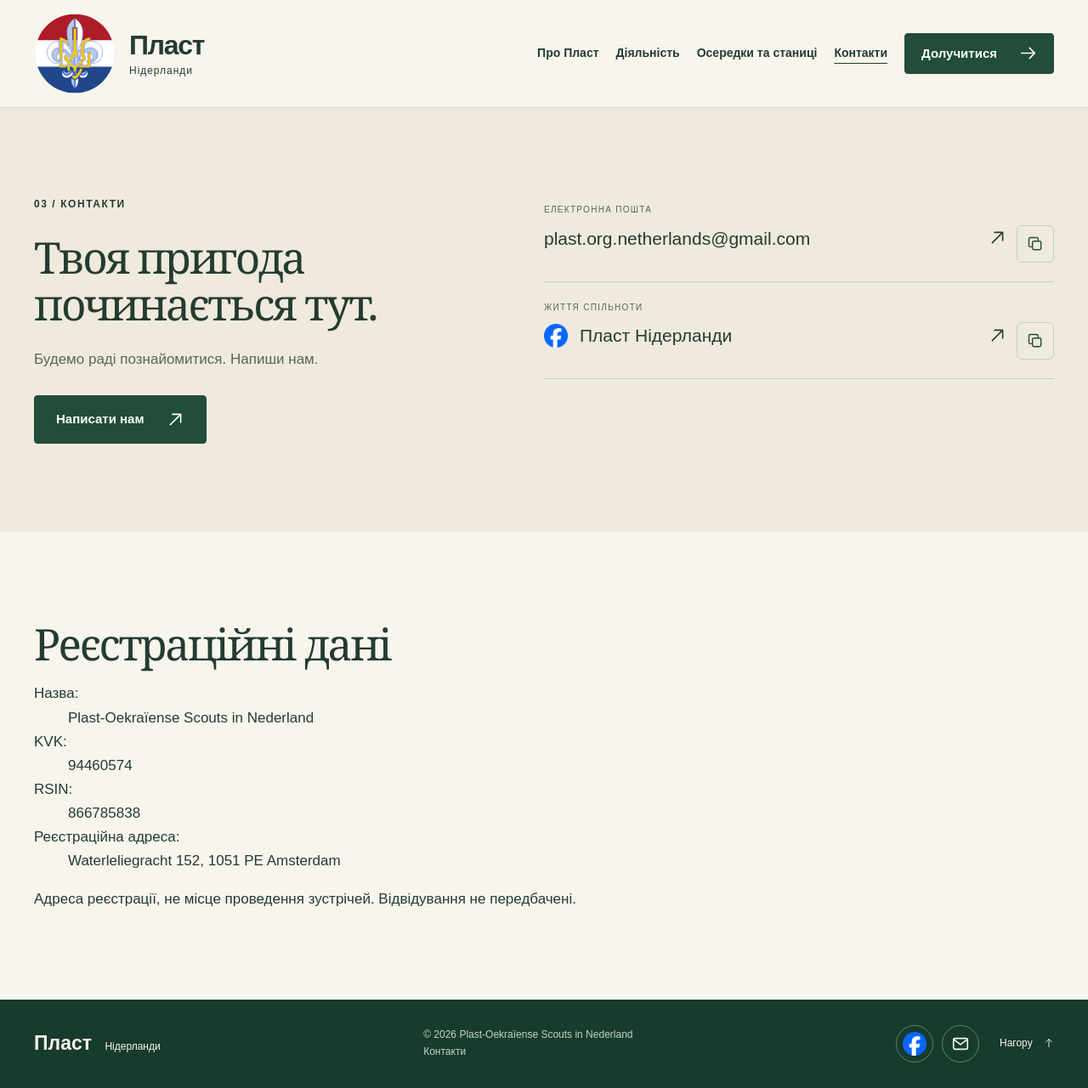
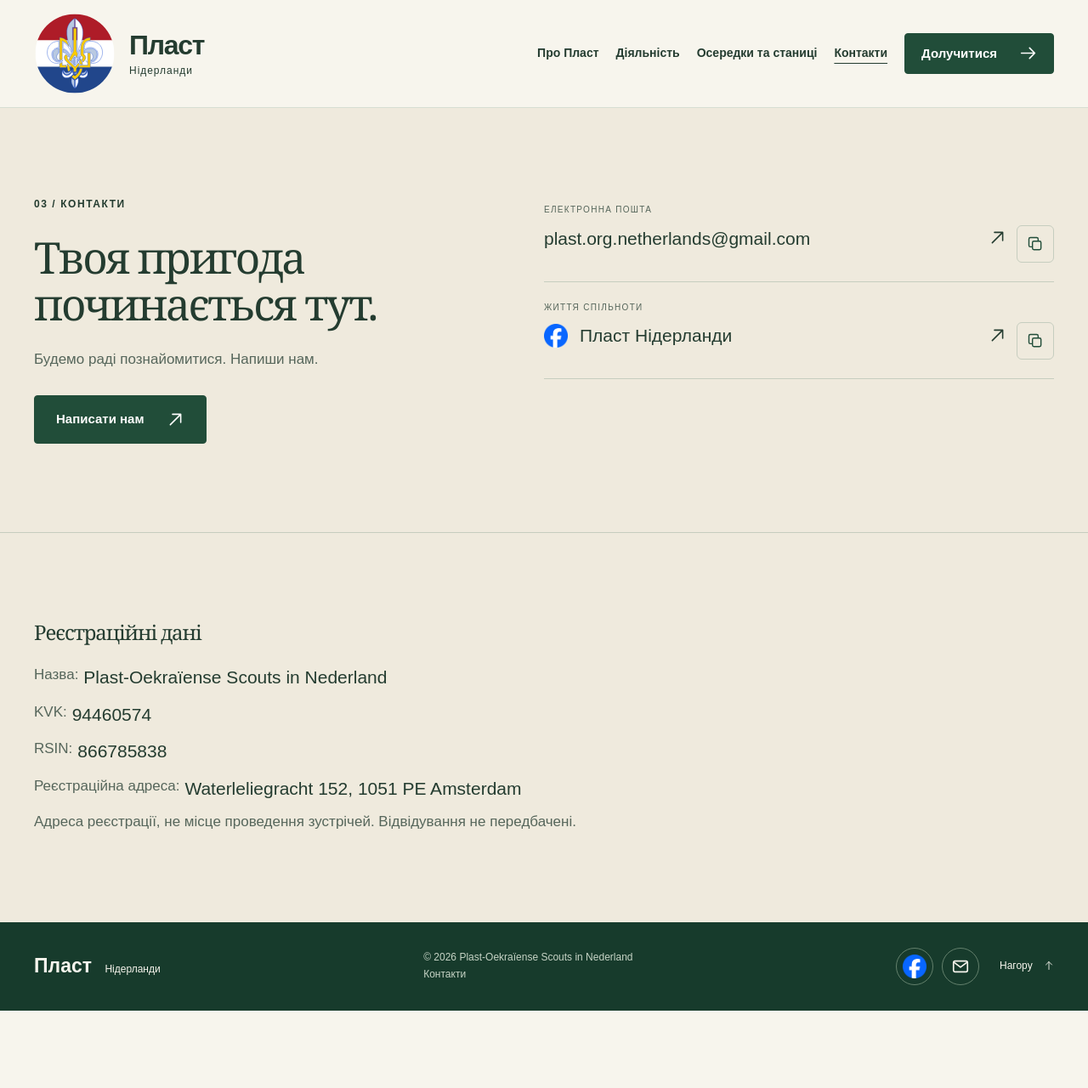
Before and after one commit to plast-nl/landing, a Jekyll site: the page built from contacts.html, in a window 1280 px wide and 1280 px high. Shown: the whole window at 85% size. Built offline with Jekyll 4.4.1, drawn with Linux system fonts in a browser that asks for light colours.

Commit message:
Enhance contact and registration details styling for improved layout and readability

```diff
--- a/assets/css/site.css
+++ b/assets/css/site.css
@@ -358,7 +358,8 @@ button:focus-visible {
   color: #e0e9df;
   max-width: 330px;
 } /* Contacts */
-.contact {
+.contact,
+.registration-details {
   background: #efeadd;
 }
 .contact-grid {
@@ -382,6 +383,40 @@ button:focus-visible {
   padding-top: 8px;
   min-width: 0;
 }
+.registration-details {
+  border-top: 1px solid #c6cdbf;
+  scroll-margin-top: 120px;
+}
+.registration-details h2 {
+  font-size: 24px;
+  margin-bottom: 24px;
+}
+.registration-details dl,
+.registration-details dd {
+  margin: 0;
+}
+.registration-details dl {
+  display: grid;
+  gap: 12px;
+  line-height: 1.5;
+}
+.registration-row {
+  display: flex;
+  flex-wrap: wrap;
+  gap: 0 0.35em;
+}
+.registration-row dt {
+  color: var(--muted);
+  font-weight: 400;
+}
+.registration-details dd {
+  min-width: 0;
+  overflow-wrap: anywhere;
+}
+.registration-note {
+  margin-top: 10px;
+  color: var(--muted);
+}
 .contact-row {
   border-bottom: 1px solid #c6cdbf;
   padding: 22px 0;
@@ -397,9 +432,12 @@ button:focus-visible {
   color: var(--muted);
   margin-bottom: 9px;
 }
-.contact-row a {
+.contact-row a,
+.registration-details dd {
   font-size: clamp(16px, 1.8vw, 21px);
   line-height: 1.5;
+}
+.contact-row a {
   display: flex;
   justify-content: space-between;
   align-items: start;
@@ -1024,8 +1062,11 @@ button:focus-visible {
   .contact-details {
     padding-top: 10px;
   }
+  .contact-row a,
+  .registration-details dd {
+    font-size: 17px;
+  }
   .contact-row a {
-    font-size: 17px;
     gap: 10px;
   }
   .contact-row {
```
